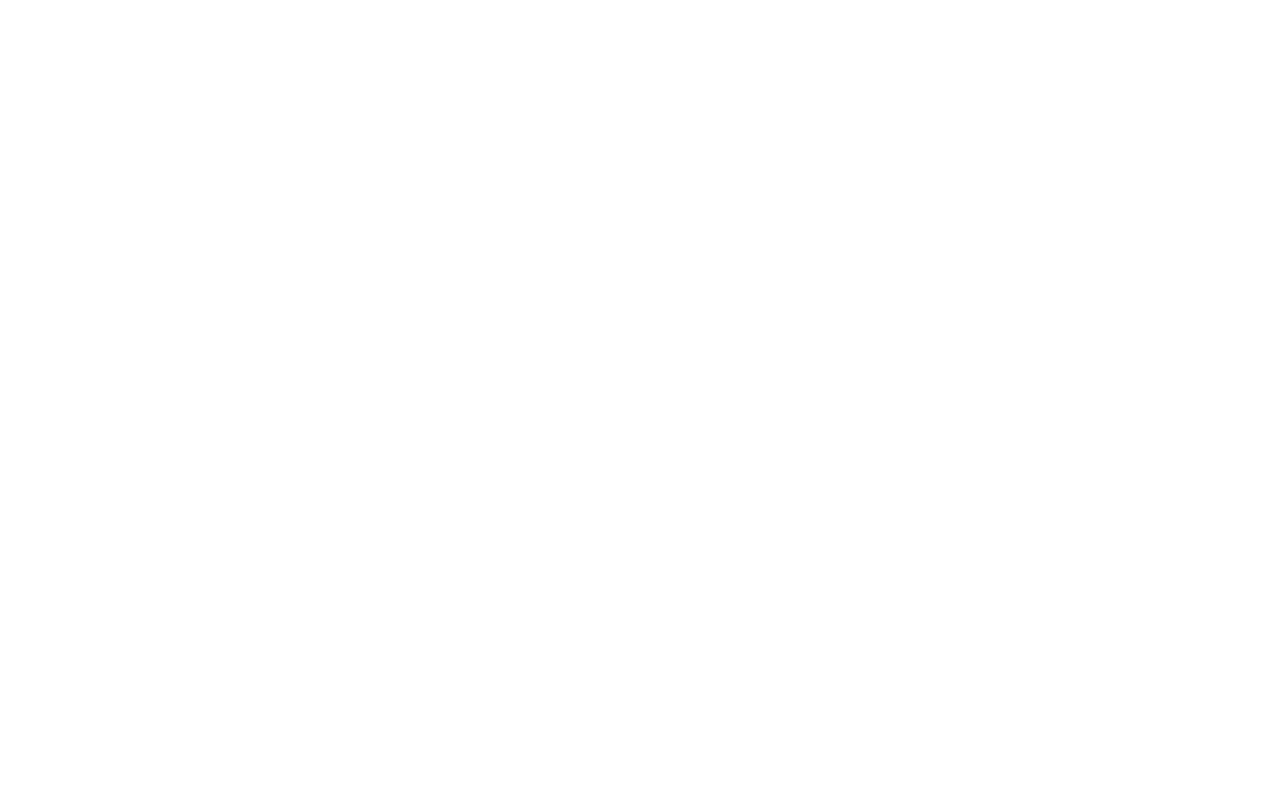
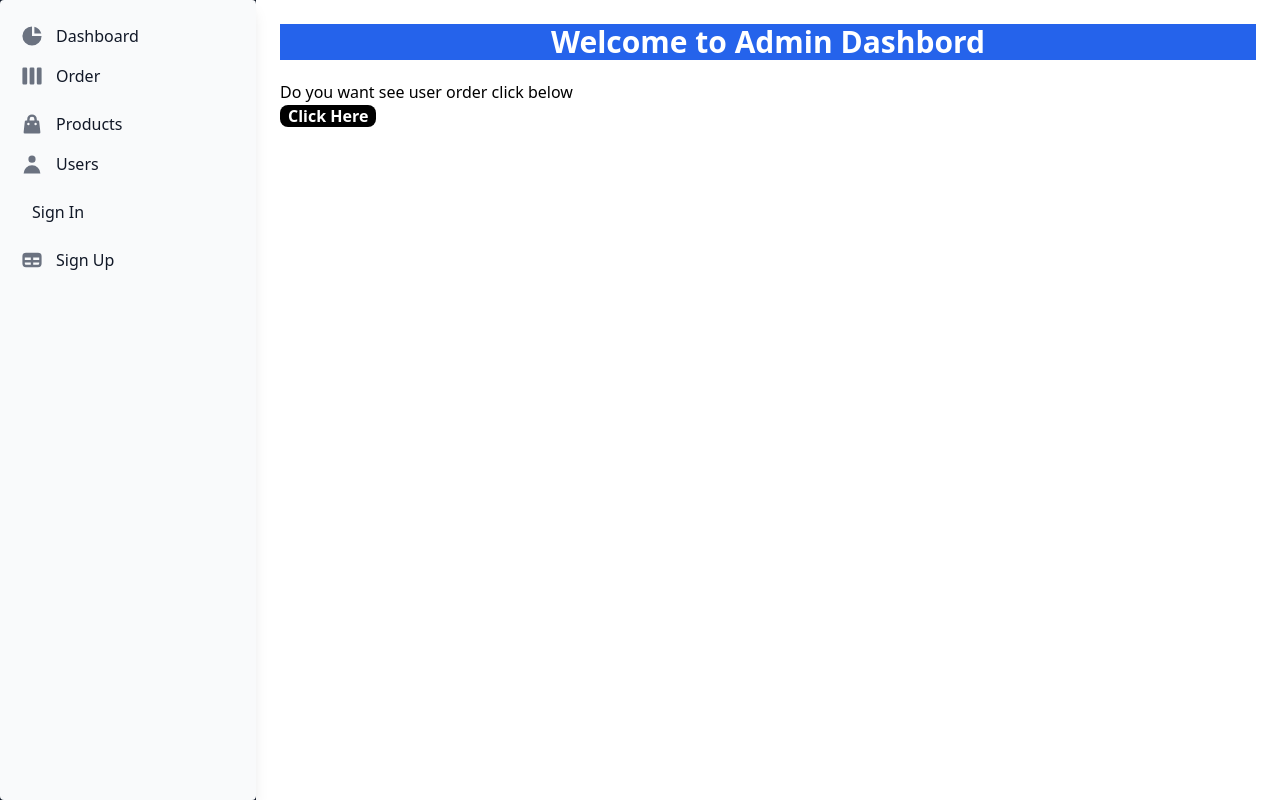
Before and after one commit to Robin-8/HungerMitra, a React (Vite) app: page /layout in a window 1280 px wide. Before the commit this address had no page. Built offline with nearby package versions, Linux system fonts and the light colour scheme.

Commit message:
creating userDetils and disply name

```diff
--- a/src/componets/AdminNavbar.jsx
+++ b/src/componets/AdminNavbar.jsx
@@ -1,31 +1,42 @@
+import {
+  Sidebar,
+  SidebarItem,
+  SidebarItemGroup,
+  SidebarItems,
+} from "flowbite-react";
+import {
+  HiArrowSmRight,
+  HiChartPie,
+  HiInbox,
+  HiShoppingBag,
+  HiTable,
+  HiUser,
+  HiViewBoards,
+} from "react-icons/hi";
 
-
-import { Sidebar, SidebarItem, SidebarItemGroup, SidebarItems } from "flowbite-react";
-import { HiArrowSmRight, HiChartPie, HiInbox, HiShoppingBag, HiTable, HiUser, HiViewBoards } from "react-icons/hi";
-
-import React from 'react'
+import React from "react";
 import { Link } from "react-router-dom";
+import { useSelector } from "react-redux";
 
 const AdminNavbar = () => {
- return (
+
+  return (
     <Sidebar className="h-screen w-64 bg-gray-900 text-white shadow-lg ">
       <SidebarItems className="">
         <SidebarItemGroup>
-          <SidebarItem href="#" icon={HiChartPie}>
+          <SidebarItem href="layout" icon={HiChartPie}>
             Dashboard
           </SidebarItem>
-         <Link to={'orderAdmin'}>
-          <SidebarItem icon={HiViewBoards}>
-            Order
+          <Link to={"orderAdmin"}>
+            <SidebarItem icon={HiViewBoards}>Order</SidebarItem>
+          </Link>
+          <SidebarItem href="#" icon={HiShoppingBag}>
+            Products
           </SidebarItem>
-         </Link>
-          <SidebarItem href="#" icon={HiShoppingBag} >
-           Products
-          </SidebarItem>
-          <SidebarItem href="#" icon={HiUser}>
-            Users
-          </SidebarItem>
-          <SidebarItem as={Link} to="/admin/adminLogin"con={HiArrowSmRight}>
+          <Link to={"userDetails"}>
+            <SidebarItem icon={HiUser}>Users</SidebarItem>
+          </Link>
+          <SidebarItem as={Link} to="/admin/adminLogin" con={HiArrowSmRight}>
             Sign In
           </SidebarItem>
           <SidebarItem as={Link} to="/admin/adminSignup" icon={HiTable}>
@@ -35,6 +46,6 @@ const AdminNavbar = () => {
       </SidebarItems>
     </Sidebar>
   );
-}
+};
 
-export default AdminNavbar
+export default AdminNavbar;
--- a/src/componets/Navbar.jsx
+++ b/src/componets/Navbar.jsx
@@ -16,7 +16,7 @@ const Navbar = ({ darkMode, setDarkMode }) => {
           <img
             src="/logo-chef.webp"
             alt="logo-header"
-            className="w-12 h-12 rounded-2xl\"
+            className="w-12 h-12 rounded-2xl"
           />
           <p className="text-black">HungerMitra</p>
         </div>
--- a/src/main.jsx
+++ b/src/main.jsx
@@ -28,6 +28,7 @@ import Payment from "./pages/Payment";
 import OrderSuccess from "./pages/OrderSuccess";
 import UserManager from "./adminPages/UserManager";
 import OrderAdmin from "./adminPages/OrderAdmin";
+import UserDetails from "./pages/UserDetails";
 
 const queryClient = new QueryClient();
 
@@ -55,12 +56,13 @@ createRoot(document.getElementById("root")).render(
           </Route>
 
           {/* Admin Routes */}
-          <Route path="admin" element={<AdminLayout />}>
-            <Route index element={<AdminDashbord />} />
+          <Route path="layout" element={<AdminLayout />}>
+          <Route index element={<AdminDashbord/>}/>
             <Route path="adminLogin" element={<AdminLogin />} />
             <Route path="adminSignup" element={<AdminSignup />} />
             <Route path="createUser"element={<UserManager/>}/>
             <Route path="orderAdmin" element={<OrderAdmin/>}/>
+            <Route path="userDetails" element={<UserDetails/>}/>
           </Route>
         </Routes>
       </Provider>
--- a/src/pages/AdminDashbord.jsx
+++ b/src/pages/AdminDashbord.jsx
@@ -2,7 +2,14 @@ import React from 'react'
 
 const AdminDashbord = () => {
   return (
-    <div>AdminDashbord</div>
+   <>
+    <div className='w-full bg-blue-600 text-white font-bold text-3xl flex justify-center'>Welcome to Admin Dashbord</div>
+     <h1 className='mt-5'>
+            Do you want see user order click below
+
+     </h1>
+     <a className='bg-black text-white font-bold rounded-lg px-2' href="layout/orderAdmin">Click Here</a>
+   </>
   )
 }
 
--- a/src/pages/Cart.jsx
+++ b/src/pages/Cart.jsx
@@ -45,11 +45,18 @@ function Cart() {
                 </button>
                 <p>{item.quantity}</p>
                 <button
-                  className="bg-black text-white font-bold px-2 rounded-md"
+                  className={`px-2 rounded-md font-bold
+    ${
+      item.quantity === 0
+        ? "bg-gray-400 text-gray-200 cursor-not-allowed"
+        : "bg-black text-white"
+    }`}
+                  disabled={item.quantity === 0}
                   onClick={() => dispatch(minusQuantity(item))}
                 >
                   -
                 </button>
+
                 <button
                   className="bg-red-600 text-white font-semibold rounded-md px-2"
                   onClick={() => dispatch(removeCart(item.id))}
@@ -68,7 +75,9 @@ function Cart() {
           <div className="mt-4 text-lg font-bold text-center">
             Total: ₹{totalPrice}
             <Link to={"/checkout"}>
-            <p className="bg-green-500 text-white px-4 py-2 rounded-lg shadow-md hover:bg-green-600 mt-4">Checkout</p>
+              <p className="bg-green-500 text-white px-4 py-2 rounded-lg shadow-md hover:bg-green-600 mt-4">
+                Checkout
+              </p>
             </Link>
           </div>
         </div>
--- a/src/pages/Home.jsx
+++ b/src/pages/Home.jsx
@@ -37,7 +37,7 @@ const Home = () => {
           best restaurants. HungerMitra!
         </h1>
 
-        <div className="flex flex-col gap-y-2 sm:flex-row sm:gap-x-20 mt-8">
+        {/* <div className="flex flex-col gap-y-2 sm:flex-row sm:gap-x-20 mt-8">
           <div className="relative flex items-center ">
             <Search className="absolute left-3 top-1/2 transform -translate-y-1/2 text-gray-500" />
             <input
@@ -52,7 +52,7 @@ const Home = () => {
             placeholder="Search for restaurant, item or more"
             className="w-96 pl-4 pr-4 py-2 text-lg bg-white rounded-2xl shadow-md focus:outline-none"
           />
-        </div>
+        </div> */}
         <div className="grid grid-cols-1 sm:grid-cols-2 md:grid-cols-3 lg:grid-cols-3 mt-10 max-w-6xl mx-auto gap-24">
           <div className="shadow-md bg-white rounded-2xl mt-8 p-6 h-60 w-60 relative overflow-hidden group">
             <Link to={`hotel`}>
--- a/src/pages/Hotel.jsx
+++ b/src/pages/Hotel.jsx
@@ -23,7 +23,7 @@ const Hotel = () => {
   });
   return (
     <>
-      <h1 className="font-bold flex justify-center mt-3 text-2xl">
+      <h1 className="font-bold flex justify-center mt-3 text-2xl dark:text-white">
         Avilable Hotels
       </h1>
       <div className="grid grid-cols-1 sm:grid-cols-1 md:grid-cols-3 lg:grid-cols-5 mt-4">
--- a/src/pages/HotelDetails.jsx
+++ b/src/pages/HotelDetails.jsx
@@ -47,8 +47,8 @@ const HotelDetails = () => {
   return (
     <>
       <div className="flex flex-col items-center justify-center">
-        <h1 className="text-2xl font-semibold">{hotel.name}</h1>
-        <p>{hotel.location}</p>
+        <h1 className="text-2xl font-semibold dark:text-white">{hotel.name}</h1>
+        <p className="dark:text-white">{hotel.location}</p>
       </div>
 
       <div className="flex items-center justify-end mr-2">
--- /dev/null
+++ b/src/pages/UserDetails.jsx
@@ -0,0 +1,41 @@
+import React from "react";
+
+const UserDetails = () => {
+  const existingUser = JSON.parse(localStorage.getItem("user"));
+
+  if (!existingUser) {
+    return (
+      <div className="p-8 text-center">
+        <h2 className="text-xl font-bold">No user found</h2>
+        <p>Please login or signup first.</p>
+      </div>
+    );
+  }
+
+  return (
+    <div className="p-8">
+      <h2 className="text-2xl font-bold mb-6">User Details</h2>
+      <table className="table-auto border-collapse border border-gray-300 w-full">
+        <thead>
+          <tr className="bg-gray-200">
+            <th className="border border-gray-300 px-4 py-2">Field</th>
+            <th className="border border-gray-300 px-4 py-2">Value</th>
+          </tr>
+        </thead>
+        <tbody>
+          <tr>
+            <td className="border border-gray-300 px-4 py-2">Name</td>
+            <td className="border border-gray-300 px-4 py-2">{existingUser.name}</td>
+          </tr>
+          <tr>
+            <td className="border border-gray-300 px-4 py-2">Email</td>
+            <td className="border border-gray-300 px-4 py-2">{existingUser.email}</td>
+          </tr>
+          {/* Add more fields if you save them in localStorage */}
+        </tbody>
+      </table>
+    </div>
+  );
+};
+
+export default UserDetails;
```
